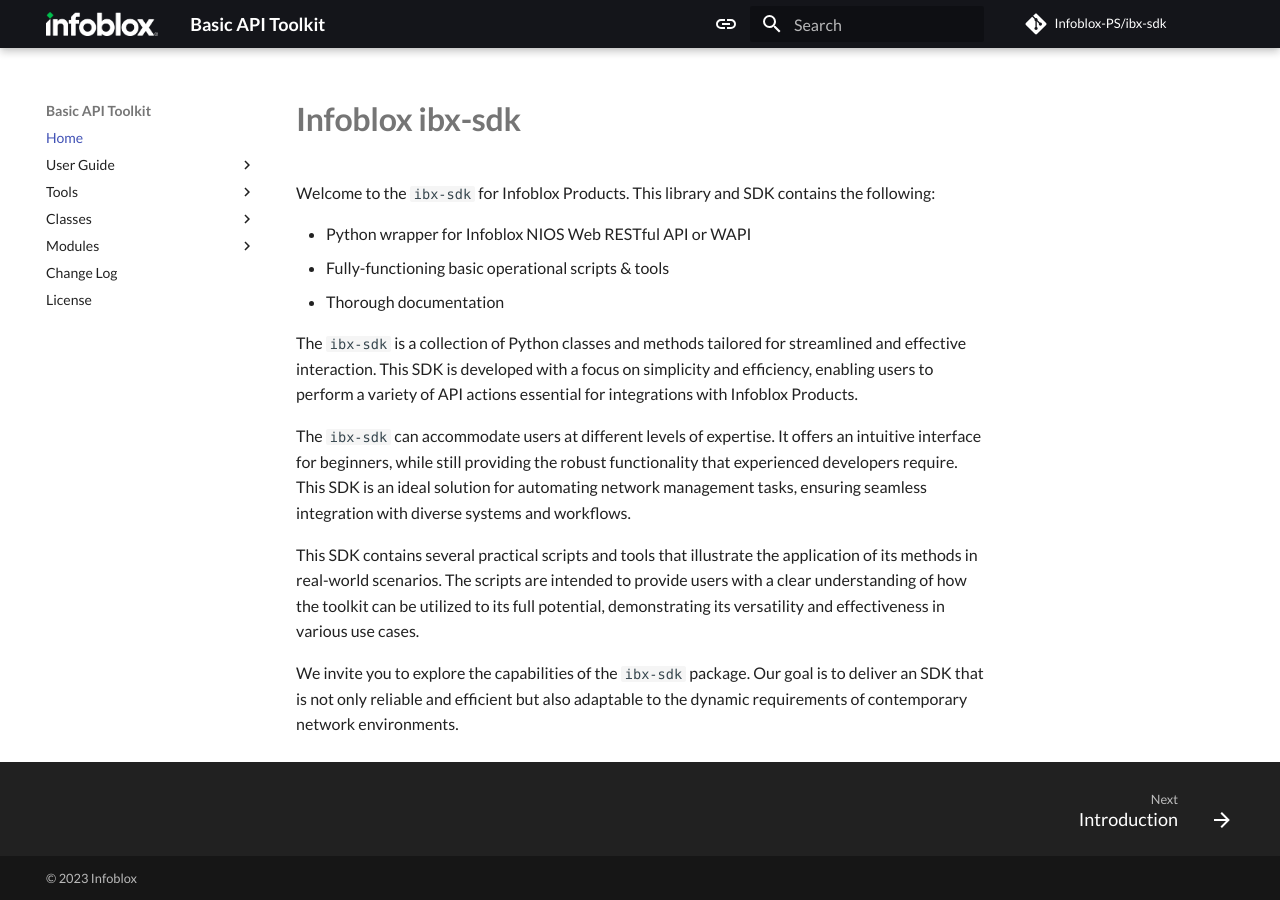
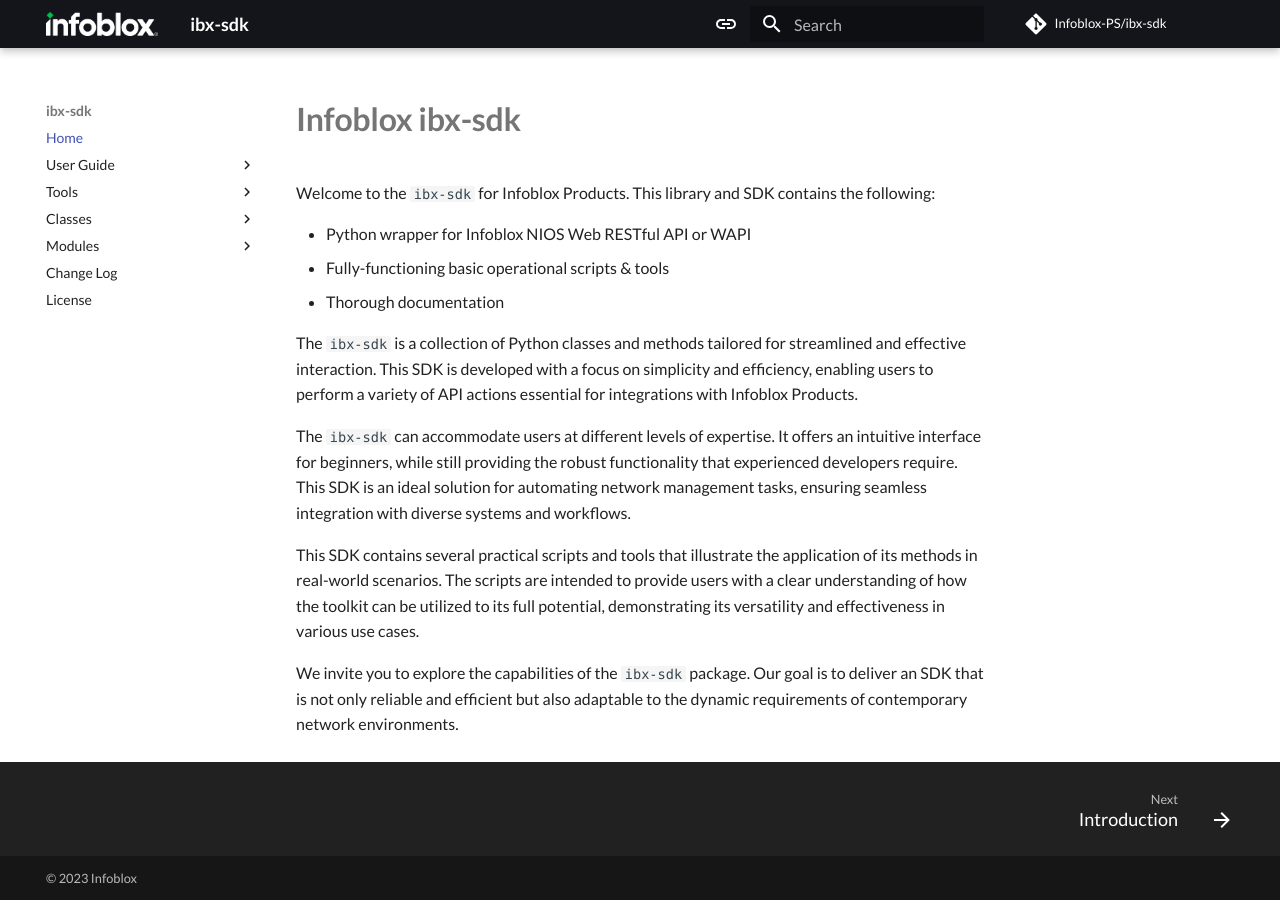
Before and after one commit to Infoblox-PS/ibx-sdk, an MkDocs documentation site: the page built from src_docs/index.md, in a window 1280 px wide. Built offline with MkDocs 1.6.1 and Material for MkDocs 9.7.7, drawn with Linux system fonts in a browser that asks for light colours; some web fonts are replaced; comment, search, counter and statistics services are not loaded.

Commit message:
removed old name

```diff
--- a/mkdocs.yml
+++ b/mkdocs.yml
@@ -14,7 +14,7 @@
 
 
 # Project information
-site_name: Basic API Toolkit
+site_name: ibx-sdk
 site_author: Michael Smith, Patrick Piper
 site_url: https://infoblox-ps.github.io/ibx-sdk/
 docs_dir: src_docs
```
